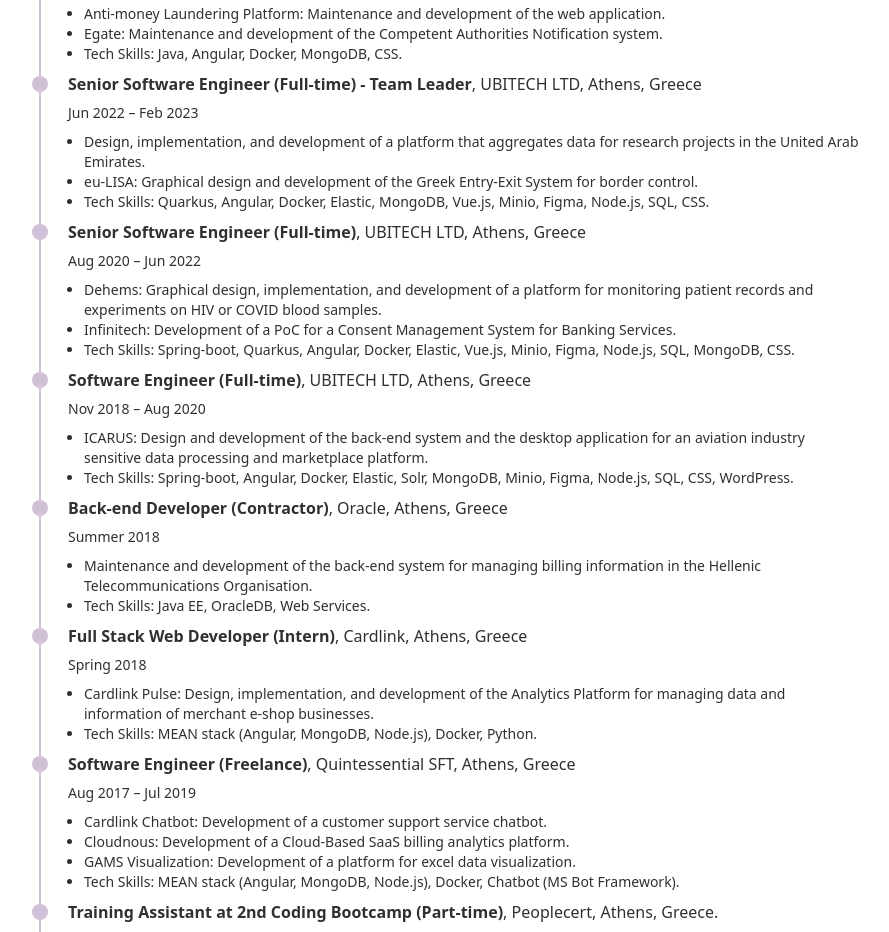
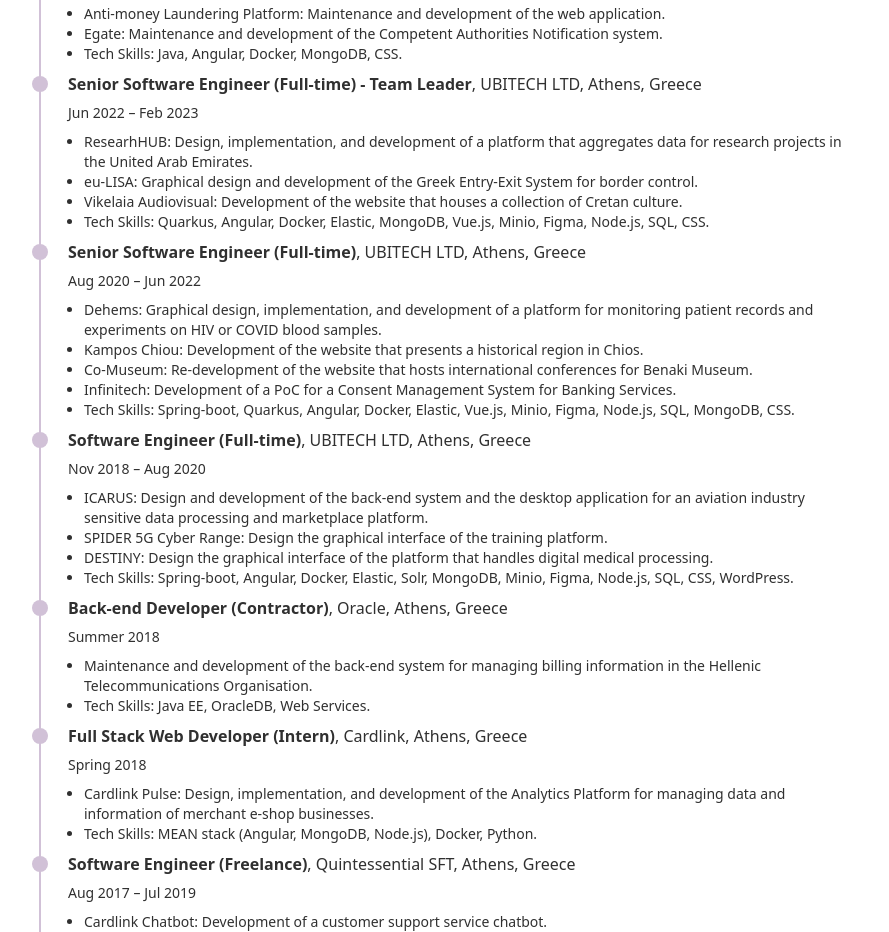
Before and after one commit to cchaniotaki/cchaniotaki.github.io, an Astro site: page /cv in a window 1280 px wide. Shown: the part 1300-2232 px from the top of the page, without its empty margins (334-1223 px from the left). Built offline with nearby package versions, Linux system fonts and the light colour scheme; Astro itself is replaced by a stand-in of ours.

Commit message:
update cv and add some projects

```diff
--- a/src/pages/cv.astro
+++ b/src/pages/cv.astro
@@ -96,10 +96,11 @@
                 subtitle="Jun 2022 – Feb 2023"
         >
             <ul class="pl-4 text-sm list-disc pb-2">
-                <li> Design, implementation, and development of a platform that aggregates data for
+                <li>ResearhHUB: Design, implementation, and development of a platform that aggregates data for
                     research projects in the United Arab Emirates.
                 </li>
-                <li> eu-LISA: Graphical design and development of the Greek Entry-Exit System for border control.</li>
+                <li>eu-LISA: Graphical design and development of the Greek Entry-Exit System for border control.</li>
+                <li>Vikelaia Audiovisual: Development of the website that houses a collection of Cretan culture.</li>
                 <li> Tech Skills: Quarkus, Angular, Docker, Elastic, MongoDB, Vue.js, Minio, Figma, Node.js, SQL, CSS.
                 </li>
             </ul>
@@ -110,11 +111,13 @@
                 subtitle="Aug 2020 – Jun 2022"
         >
             <ul class="pl-4 text-sm list-disc pb-2">
-                <li> Dehems: Graphical design, implementation, and development of a platform for monitoring patient
+                <li>Dehems: Graphical design, implementation, and development of a platform for monitoring patient
                     records and experiments on HIV or COVID blood samples.
                 </li>
-                <li> Infinitech: Development of a PoC for a Consent Management System for Banking Services.</li>
-                <li> Tech Skills: Spring-boot, Quarkus, Angular, Docker, Elastic, Vue.js, Minio, Figma, Node.js, SQL,
+                <li>Kampos Chiou: Development of the website that presents a historical region in Chios.</li>
+                <li>Co-Museum: Re-development of the website that hosts international conferences for Benaki Museum.</li>
+                <li>Infinitech: Development of a PoC for a Consent Management System for Banking Services.</li>
+                <li>Tech Skills: Spring-boot, Quarkus, Angular, Docker, Elastic, Vue.js, Minio, Figma, Node.js, SQL,
                     MongoDB, CSS.
                 </li>
             </ul>
@@ -125,10 +128,12 @@
                 subtitle="Nov 2018 – Aug 2020"
         >
             <ul class="pl-4 text-sm list-disc pb-2">
-                <li> ICARUS: Design and development of the back-end system and the desktop application for an aviation
+                <li>ICARUS: Design and development of the back-end system and the desktop application for an aviation
                     industry sensitive data processing and marketplace platform.
                 </li>
-                <li> Tech Skills: Spring-boot, Angular, Docker, Elastic, Solr, MongoDB, Minio, Figma, Node.js, SQL,
+                <li>SPIDER 5G Cyber Range: Design the graphical interface of the training platform.</li>
+                <li>DESTINY: Design the graphical interface of the platform that handles digital medical processing.</li>
+                <li>Tech Skills: Spring-boot, Angular, Docker, Elastic, Solr, MongoDB, Minio, Figma, Node.js, SQL,
                     CSS, WordPress.
                 </li>
             </ul>
```
Also changed, not shown: 2 other files.
